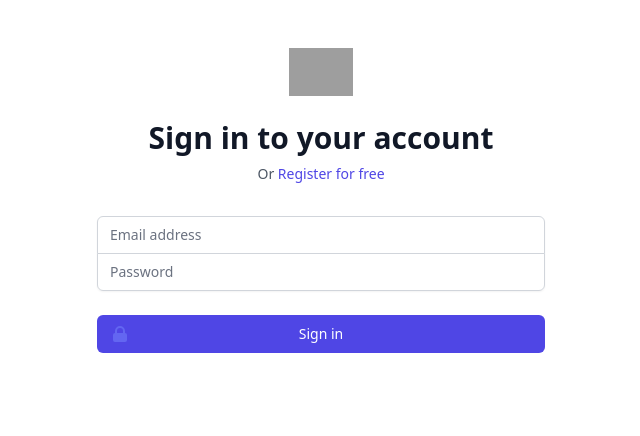
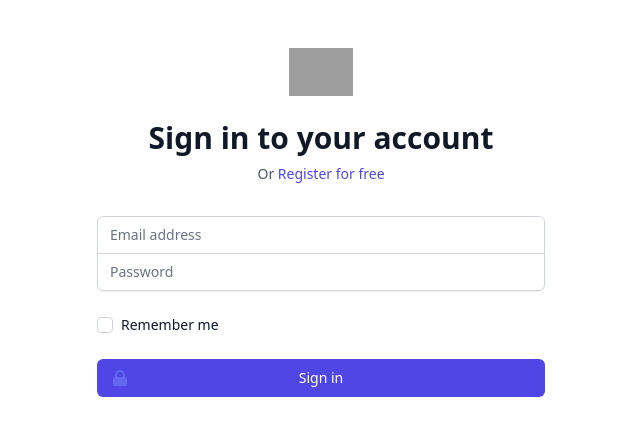
Before and after one commit to Qabas-mamari/laravel_survey, a Vue app in the folder vue/: page /login in a window 1280 px wide. Shown: the top 436 px of the page, without its empty margins (319-959 px from the left). Built offline with nearby package versions, Linux system fonts and the light colour scheme; grey boxes are pictures that could not be loaded.

Commit message:
Login on Frontend but error messages not working

```diff
--- a/vue/package.json
+++ b/vue/package.json
@@ -12,6 +12,7 @@
     "@headlessui/vue": "^1.6.7",
     "@heroicons/vue": "^1.0.6",
     "@tailwindcss/forms": "^0.5.2",
+    "axios": "^0.27.2",
     "vue": "^3.2.37",
     "vue-router": "^4.0.13",
     "vuex": "^4.0.2"
--- /dev/null
+++ b/vue/src/axios.js
@@ -0,0 +1,24 @@
+import axios from "axios";
+import store from "./store";
+
+// create axios variable
+const axiosClient = axios.create({
+    baseURL: `http://127.0.0.1:8000/api`
+})
+
+/**
+ * Request Header : HTTP request headers are used to provide additional information about the request.
+ * For example, details about the requested information, the sender, and how the sender wishes to connect with the recipient.
+ * We declare the config object, containing the headers object, which will be supplied as an argument when making requests.
+ *
+ * Axios.create is a handy feature within Axios used to create a new instance with a custom configuration.
+ * With Axios.create, we can generate a client for any API and reuse the configuration for any calls using the same client.
+ */
+// create authorization token, so when every access to api will return authorization token
+
+// Add a request interceptor
+axiosClient.interceptors.request.use(config => {
+    config.headers.Authorization = `Bearer ${store.state.user.token}`
+    return config;
+  })
+export default axiosClient;
--- a/vue/src/store/index.js
+++ b/vue/src/store/index.js
@@ -1,4 +1,5 @@
 import {createStore} from 'vuex';
+import axiosClient from '../axios';
 
 const store = createStore({
     state: {
@@ -10,20 +11,19 @@ const store = createStore({
     getters: {},
     actions: {
         register({commit}, user){
-            return fetch(`http://127.0.0.1:8000/api/register`,{
-                headers: {
-                    "Content-Type": "application/json",
-                    Accept: "application/json",
-                },
-                method: "POST",
-                body: JSON.stringify(user),
+            axiosClient.post('/register', user)
+            .then(({data})=>{
+                commit('setUser', data);
+                return data;
             })
-            .then((res) => res.json())
-            .then((res) => {
-                commit("setUser", res);
-                return res;
-            });
         },
+        login({commit}, user){
+            axiosClient.post('/login', user)
+            .then(({data})=>{
+                commit('setUser', data);
+                return data;
+            })
+        }
     },
     mutations: {
         logout: (state) => {
--- a/vue/src/views/Login.vue
+++ b/vue/src/views/Login.vue
@@ -9,27 +9,32 @@
       <router-link :to="{name: 'Register'}" class="font-medium text-indigo-600 hover:text-indigo-500">Register for free</router-link>
     </p>
   </div>
-  <form class="mt-8 space-y-6" action="#" method="POST">
+
+  <form class="mt-8 space-y-6" @submit="login">
+<!-- not working -->
+    {{errorMsg}}
+
     <input type="hidden" name="remember" value="true" />
     <div class="rounded-md shadow-sm -space-y-px">
-      <!-- <div>
-        <label for="full-name" class="sr-only">Full name</label>
-        <input id="fullname" name="fullname" type="text" autocomplete="name" required=""
-          class="appearance-none rounded-none relative block w-full px-3 border border-gray-300 placeholder-gray-500 text-gray-900 rounded-t-md focus:outline-none focus:ring-indigo-500  focus:border-indigo-500 focus:z-10 sm:text-sm"
-          placeholder="Full name">
-      </div> -->
       <div>
         <label for="email-address" class="sr-only">Email address</label>
-        <input id="email-address" name="email" type="email" autocomplete="email" required=""
+        <input id="email-address" name="email" type="email" autocomplete="email" required="" v-model="user.email"
           class="appearance-none rounded-none relative block w-full px-3 py-2 border border-gray-300 placeholder-gray-500 text-gray-900 rounded-t-md focus:outline-none focus:ring-indigo-500 focus:border-indigo-500 focus:z-10 sm:text-sm"
           placeholder="Email address" />
       </div>
       <div>
         <label for="password" class="sr-only">Password</label>
-        <input id="password" name="password" type="password" autocomplete="current-password" required=""
+        <input id="password" name="password" type="password" autocomplete="current-password" required="" v-model="user.password"
           class="appearance-none rounded-none relative block w-full px-3 py-2 border border-gray-300 placeholder-gray-500 text-gray-900 rounded-b-md focus:outline-none focus:ring-indigo-500 focus:border-indigo-500 focus:z-10 sm:text-sm"
           placeholder="Password" />
       </div>
+    </div>
+
+    <div class="flex items-center justify-between">
+        <div class="flex items-center">
+          <input id="remember-me" name="remember-me" type="checkbox" class="h-4 w-4 text-indigo-600 focus:ring-indigo-500 border-gray-300 rounded" v-model="user.remember" />
+          <label for="remember-me" class="ml-2 block text-sm text-gray-900"> Remember me </label>
+        </div>
     </div>
 
     <div>
@@ -46,4 +51,32 @@
 
 <script setup>
 import { LockClosedIcon } from '@heroicons/vue/solid'
+import store from '../store';
+import { useRouter } from 'vue-router';
+import { ref } from 'vue';
+
+const router = useRouter();
+
+const user = {
+  email : "",
+  password: "",
+  remember: false,
+}
+
+let errorMsg = ref("");
+
+// create login function
+function login(ev){
+  ev.preventDefault();
+  store
+  .dispatch('login', user)
+  .then(()=> {
+    router.push({
+      name : "Dashboard",
+    });
+  }).catch((err) => {
+    errorMsg.value = err.response.data.error;
+  });
+}
+
 </script>
```
Also changed, not shown: 2 other files (tests, documents, lock files or other folders).
